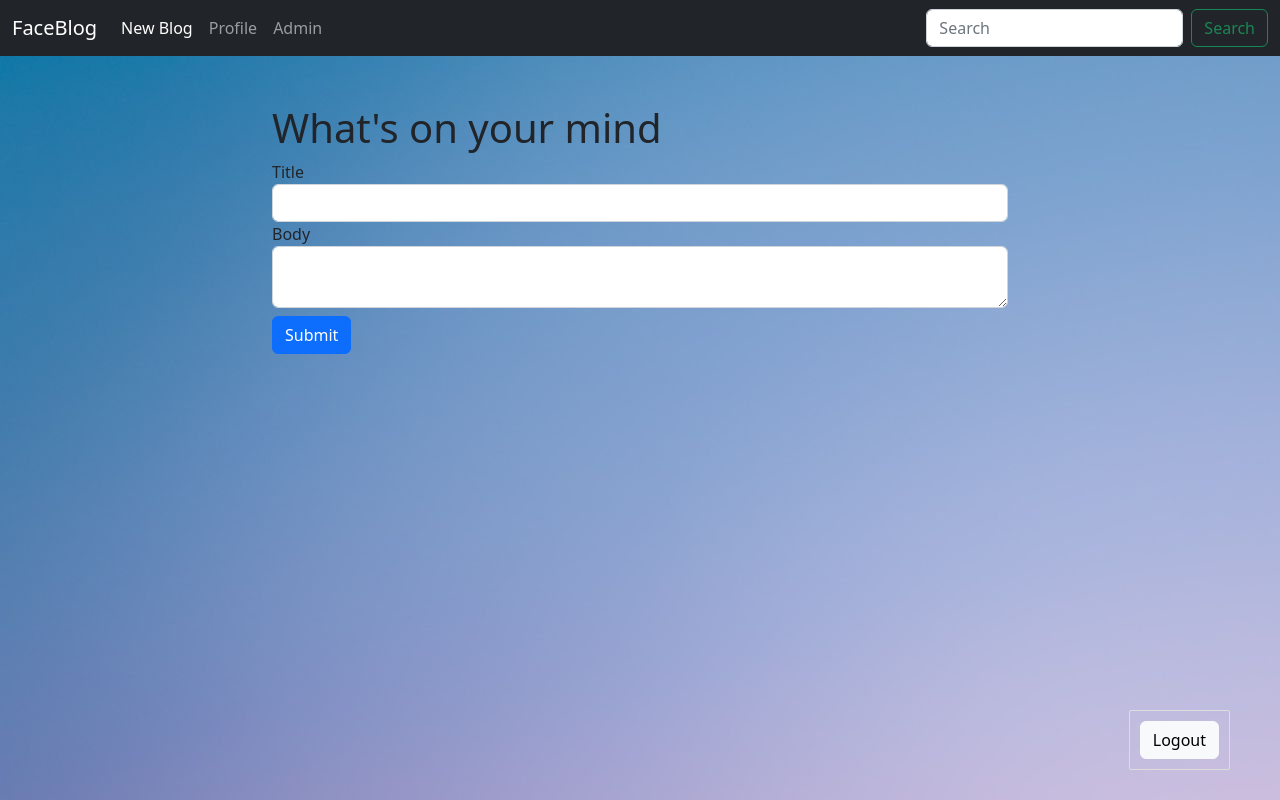
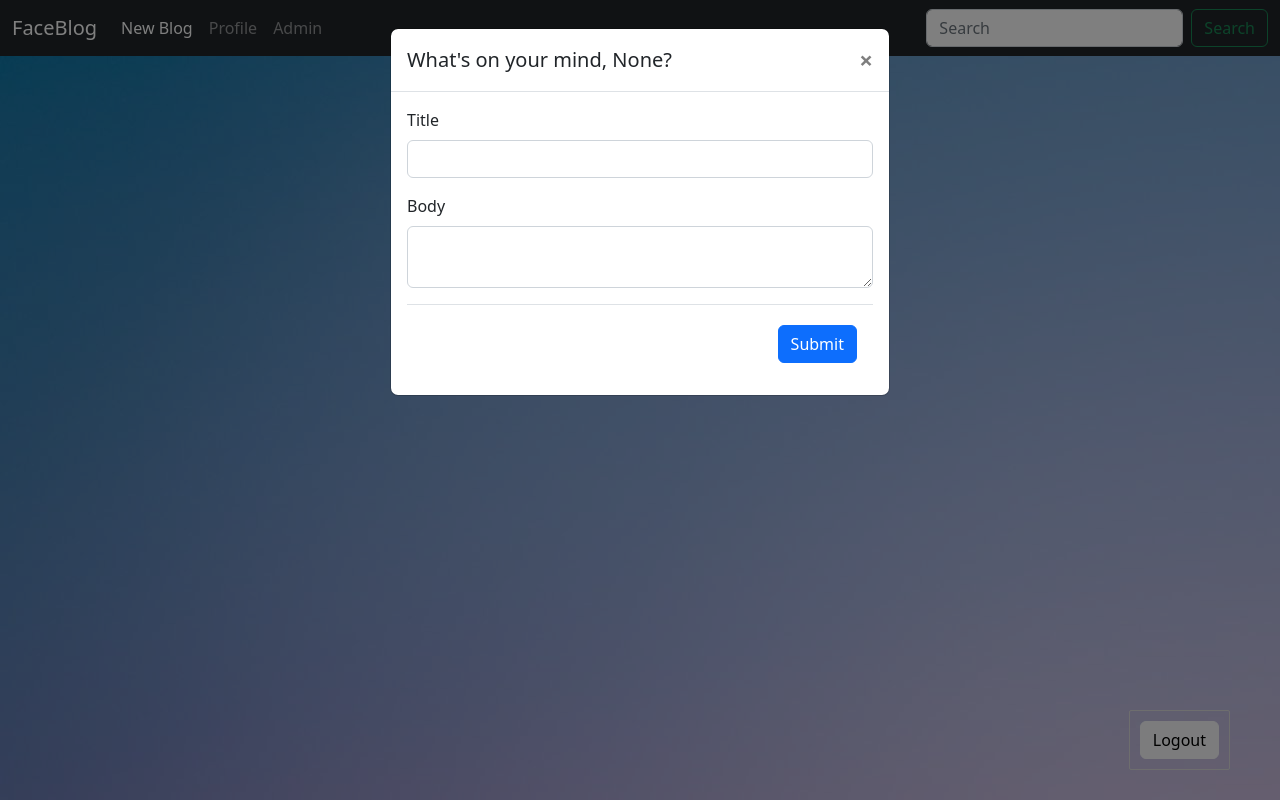
Before and after one commit to N1ewb/IPT101-FVer, a Flask app: page /blog/create in a window 1280 px wide. Run offline with Flask 2, Linux system fonts and the light colour scheme; a user stored in the database is signed in; data comes from the database, SQL or seed files in the repository; both versions use the stored data as it was after the commit; parts of the project's set-up code (start-up, migrations or seed data) failed here and were passed over; some web fonts are replaced.

Commit message:
New Commit By: Nathan

```diff
--- a/posts/templates/posts/includes/card.html
+++ b/posts/templates/posts/includes/card.html
@@ -6,7 +6,7 @@
                 <a class="link" href="{{ url_for('user_profile') }}">{{ post.poster.firstname }}</a> <p class="align=right ">{{ post.created.date() }}</p>
                 {% endif %}
             </div>
-            <div class="card-body">
+            <div class="card-body ">
                 <h5 class="card-title">
                     <a href="{{ url_for('posts.post_detail', slug=post.slug) }}">{{post.title}}</a>
                 </h5>
--- a/posts/templates/posts/post_create.html
+++ b/posts/templates/posts/post_create.html
@@ -1,11 +1,16 @@
 {% extends 'base.html' %}
 
-{% block title%}
-  Create New Post
-{% endblock %}
-
-{% block content%}
-    <h1>What's on your mind</h1>
+{% block modal %}
+<div class="modal" id="exampleModal" tabindex="-1" role="dialog" aria-labelledby="exampleModalLabel" aria-hidden="true">
+  <div class="modal-dialog" role="document">
+    <div class="modal-content">
+      <div class="modal-header">
+        <h5 class="modal-title" id="exampleModalLabel">What's on your mind, {{current_user.firstname}}?</h5>
+        <button type="button" class="close" data-dismiss="modal" aria-label="Close">
+          <span aria-hidden="true">&times;</span>
+        </button>
+      </div>
+      <div class="modal-body">
     <form action="{{ url_for('posts.post_create') }}" method="POST">
 
         {% for field in form %}
@@ -14,7 +19,22 @@
           {{ field(class="form-control") }}
         </div>
         {% endfor %}
+
+<div class="modal-footer">
         <button class="btn btn-primary mt-2">Submit</button>
+      </div>
+    </form>
+      </div>
 
-    </form>
+    </div>
+  </div>
+</div>
 {% endblock %}
+{% block script %}
+<script>
+$(document).ready(function(){
+        console.log("window is loaded")
+        $("#exampleModal").modal("show")
+    })
+</script>
+{% endblock %}
--- a/static/css/style.css
+++ b/static/css/style.css
@@ -111,11 +111,14 @@
 }
 
 .titles h1{
+    text-decoration: none;
+    color: hotpink;
     border-radius: 10px;
     background-color: #ffccff;
     padding: 25px;
 }
-.author{
+.author {
+    color: hotpink;
     font-family: EB Garamond;
     margin-right: 550px;
     border-radius: 10px;
@@ -180,3 +183,11 @@
     top: 290px;
     left: 595px;
 }
+
+.card-footer{
+    background-color:#d9b3ff;
+}
+
+.create-post{
+
+}
--- a/templates/base.html
+++ b/templates/base.html
@@ -5,15 +5,20 @@
     body {background-image: url("/static/images/bg.jpg")
     }
     </style>
+
         <meta charset="UTF- 16" >
         <meta name="viewport" content="width=devicewidth, initial - scale 1.0">
         <meta http-equiv="X-UA-Compatible" content="ie=edge">
         <!-- CSS only -->
+        <link rel="stylesheet" href="https://cdn.jsdelivr.net/npm/bootstrap@4.3.1/dist/css/bootstrap.min.css" integrity="sha384-ggOyR0iXCbMQv3Xipma34MD+dH/1fQ784/j6cY/iJTQUOhcWr7x9JvoRxT2MZw1T" crossorigin="anonymous">
         <link href="https://cdn.jsdelivr.net/npm/bootstrap@5.2.3/dist/css/bootstrap.min.css" rel="stylesheet"  integrity="sha384-rbsA2VBKQhggwzxH7pPCaAqO46MgnOM80zW1RWuH61DGLwZJEdK2Kadq2F9CUG65" crossorigin="anonymous">
         <link rel="stylesheet" href="/static/css/style.css">
         <link rel="stylesheet" href="https://fonts.googleapis.com/css?family=Sofia">
         <link href='https://fonts.googleapis.com/css?family=EB Garamond' rel='stylesheet'>
         <link href='https://fonts.googleapis.com/css?family=Pacifico' rel='stylesheet'>
+        <script src="https://code.jquery.com/jquery-3.3.1.slim.min.js" integrity="sha384-q8i/X+965DzO0rT7abK41JStQIAqVgRVzpbzo5smXKp4YfRvH+8abtTE1Pi6jizo" crossorigin="anonymous"></script>
+        <script src="https://cdn.jsdelivr.net/npm/popper.js@1.14.7/dist/umd/popper.min.js" integrity="sha384-UO2eT0CpHqdSJQ6hJty5KVphtPhzWj9WO1clHTMGa3JDZwrnQq4sF86dIHNDz0W1" crossorigin="anonymous"></script>
+        <script src="https://cdn.jsdelivr.net/npm/bootstrap@4.3.1/dist/js/bootstrap.min.js" integrity="sha384-JjSmVgyd0p3pXB1rRibZUAYoIIy6OrQ6VrjIEaFf/nJGzIxFDsf4x0xIM+B07jRM" crossorigin="anonymous"></script>
         <title>
             {% block title%}
 
@@ -72,5 +77,11 @@
             <a href="{{ url_for('create_account') }}" class="btn btn-light">Register</a>
         {% endif %}
     </div>
+    {% block modal %}
+
+    {% endblock %}
     </body>
+ {% block script %}
+
+    {% endblock %}
 </html>
```
Also changed, not shown: posts/templates/posts/posts.html (+7 -0 lines), database.db.
